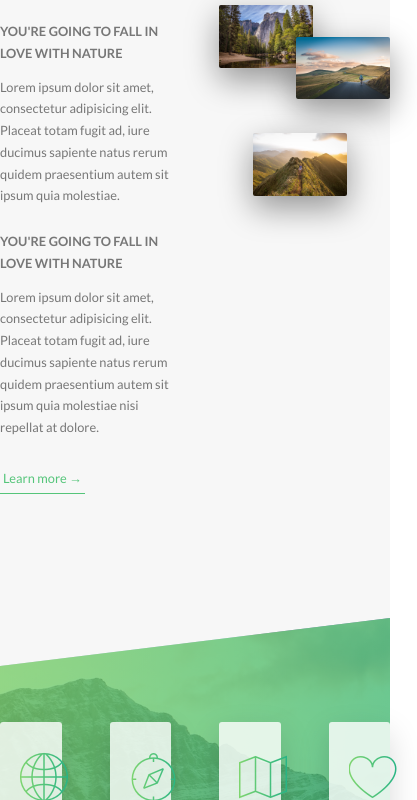
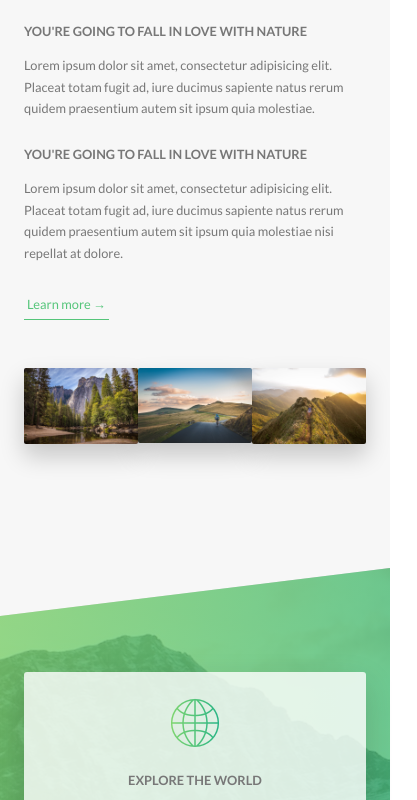
Before and after one commit to VictorOchando/NatureTours, a website: page index.html in a window 390 px wide. Shown: the part 920-1720 px from the top of the page, 417 px wide, since content can reach past the window. Drawn offline with nearby package versions, Linux system fonts and the light colour scheme; files that its build step writes are made by us from their sources.

Commit message:
Grid responsive Composition responsive Feature-box responsive

```diff
--- a/sass/components/_composition.scss
+++ b/sass/components/_composition.scss
@@ -1,5 +1,6 @@
 .composition {
     position: relative;
+
     &__photo {
         width: 55%;
         box-shadow: 0 1.5rem 4rem rgba($color-black, 0.4);
@@ -9,19 +10,37 @@
         transition: all 0.2s;
         outline-offset: 2rem;
 
+        @include respond(tab-port) {
+            float: left;
+            position: relative;
+            width: 33.33333333%;
+            box-shadow: 0 1.5rem 3rem rgba($color-black, 0.2);
+        }
+
         &--p1 {
             left: 0;
             top: -2rem;
+
+            @include respond(tab-port) {
+                top: 0;
+            }
         }
 
         &--p2 {
             right: 0;
             top: 2rem;
+            @include respond(tab-port) {
+                top: 0;
+            }
         }
 
         &--p3 {
             left: 20%;
             top: 14rem;
+            @include respond(tab-port) {
+                top: 0;
+                left: 0;
+            }
         }
 
         &:hover {
--- a/sass/components/_feature-box.scss
+++ b/sass/components/_feature-box.scss
@@ -6,6 +6,10 @@
     border-radius: 3px;
     box-shadow: 0 1.5rem 4rem rgba($color-black, 0.15);
     transition: transform 0.3s, box-shadow 0.3s;
+
+    @include respond(tab-port) {
+        padding: 2rem;
+    }
 
     &__icon {
         font-size: 6rem;
@@ -19,6 +23,10 @@
         background-clip: border-box;
         -webkit-background-clip: text;
         color: transparent;
+
+        @include respond(tab-port) {
+            margin-bottom: 0;
+        }
     }
 
     &:hover {
--- a/sass/layout/_grid.scss
+++ b/sass/layout/_grid.scss
@@ -2,8 +2,17 @@
     max-width: $grid-width;
     margin: 0 auto;
 
+    @include respond(tab-port) {
+        max-width: 50rem;
+        padding: 0 3rem;
+    }
+
     &:not(:last-child) {
         margin-bottom: $gutter-vertical;
+
+        @include respond(tab-port) {
+            margin-bottom: $gutter-vertical-small;
+        }
     }
 
     @include clearfix;
@@ -12,6 +21,15 @@
         float: left;
         &:not(:last-child) {
             margin-right: $gutter-horizontal;
+
+            @include respond(tab-port) {
+                margin-right: 0;
+                margin-bottom: $gutter-vertical-small;
+            }
+        }
+
+        @include respond(tab-port) {
+            width: 100% !important;
         }
     }
 
```
